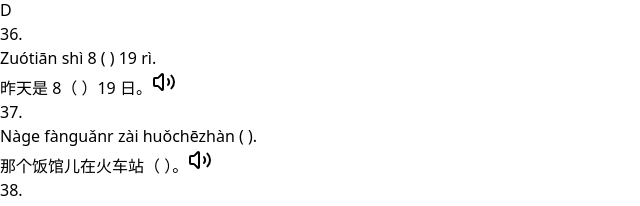
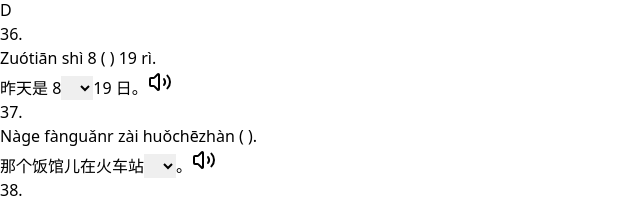
Before and after one commit to vicentbusiness04-art/hsk1-study-app-v2, a React (Vite) app: page / in a window 1280 px wide. Both pictures are taken after a click on the button "Parte 4". Shown: the part 578-784 px from the top of the page, without its empty margins (0-640 px from the left). Built offline with nearby package versions, Linux system fonts and the light colour scheme.

Commit message:
Fix: improve Part 4 blank detection to support Chinese full-width parentheses

```diff
--- a/src/components/Part4FillBlank.jsx
+++ b/src/components/Part4FillBlank.jsx
@@ -50,14 +50,15 @@ export default function Part4FillBlank({ question, onAnswer }) {
             <div className="flex-1">
               <div className="text-[10px] text-teal-600 mb-0.5">{q.pinyin}</div>
               <div className="text-base text-gray-800 flex items-center gap-2 flex-wrap">
-                  {q.text.split('(  )').map((part, i, arr) => (
+                  {/* Buscamos ( ) o （ ） indistintamente */}
+                  {q.text.split(/[(（]\s*[)）]/g).map((part, i, arr) => (
                       <span key={i} className="flex items-center gap-1">
                           {part}
                           {i < arr.length - 1 && (
                               <select
                                 value={selectedAnswers[q.id] || ""}
                                 onChange={(e) => handleSelect(q.id, e.target.value)}
-                                className="inline-block w-10 h-8 border-b-2 border-teal-400 bg-teal-50 text-center font-bold text-teal-600 outline-none cursor-pointer rounded"
+                                className="inline-block min-w-[3rem] h-8 border-b-2 border-teal-400 bg-teal-50 text-center font-bold text-teal-600 outline-none cursor-pointer rounded px-1"
                               >
                                 <option value=""></option>
                                 {options.map(o => (
@@ -67,7 +68,7 @@ export default function Part4FillBlank({ question, onAnswer }) {
                           )}
                       </span>
                   ))}
-                  <AudioButton text={q.text.replace('(  )', '')} className="scale-75" />
+                  <AudioButton text={q.text.replace(/[(（]\s*[)）]/g, ' ')} className="scale-75" />
               </div>
             </div>
           </div>
```
